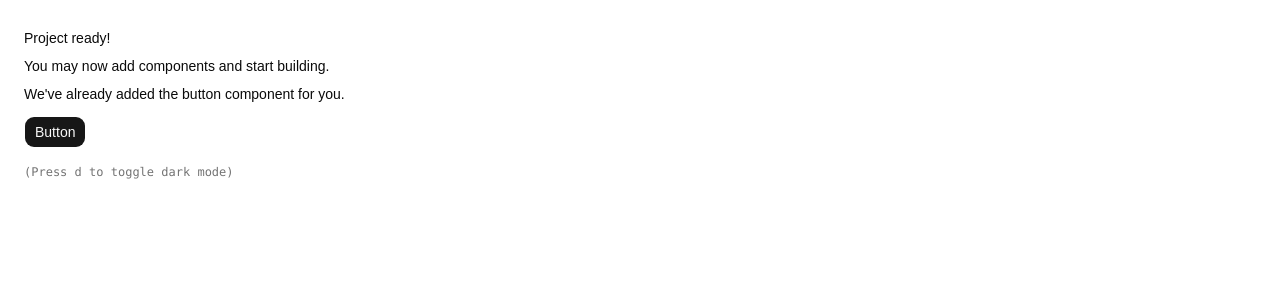
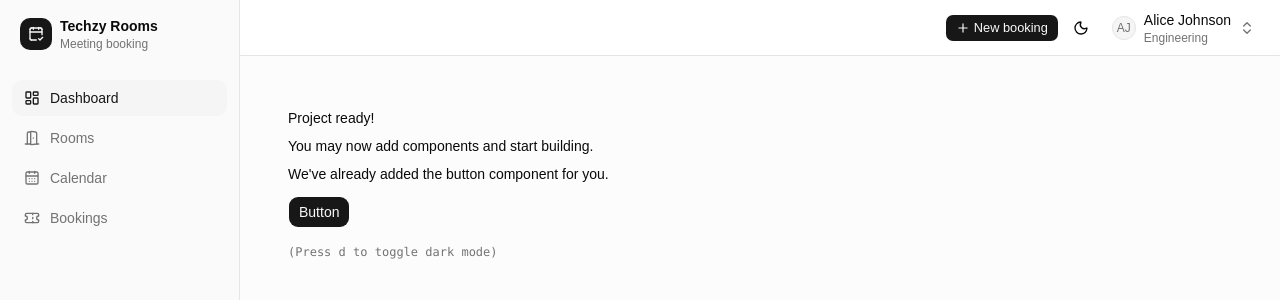
Before and after one commit to mkvaraa/techzy-booking, a React (Vite) app: page / in a window 1280 px wide. Shown: the top 300 px of the page. Built offline with nearby package versions, Linux system fonts and the light colour scheme.

Commit message:
feat(routing): add router and wire providers in main

```diff
--- a/src/main.tsx
+++ b/src/main.tsx
@@ -1,14 +1,22 @@
 import { StrictMode } from "react"
 import { createRoot } from "react-dom/client"
+import { QueryClientProvider } from "@tanstack/react-query"
+import { RouterProvider } from "react-router"
 
 import "./index.css"
-import App from "./App.tsx"
 import { ThemeProvider } from "@/components/theme-provider.tsx"
+import { queryClient } from "@/lib/queryClient"
+import { router } from "@/router"
+import { ensureSeeded } from "@/api/db"
+
+ensureSeeded()
 
 createRoot(document.getElementById("root")!).render(
   <StrictMode>
     <ThemeProvider>
-      <App />
+      <QueryClientProvider client={queryClient}>
+        <RouterProvider router={router} />
+      </QueryClientProvider>
     </ThemeProvider>
   </StrictMode>
 )
--- /dev/null
+++ b/src/router.tsx
@@ -0,0 +1,12 @@
+import { createBrowserRouter, type RouteObject } from "react-router"
+import { AppShell } from "@/components/layout/AppShell"
+import App from "./App"
+
+export const routes: RouteObject[] = [
+  {
+    element: <AppShell />,
+    children: [{ index: true, element: <App /> }], //test route
+  },
+]
+
+export const router = createBrowserRouter(routes)
```
